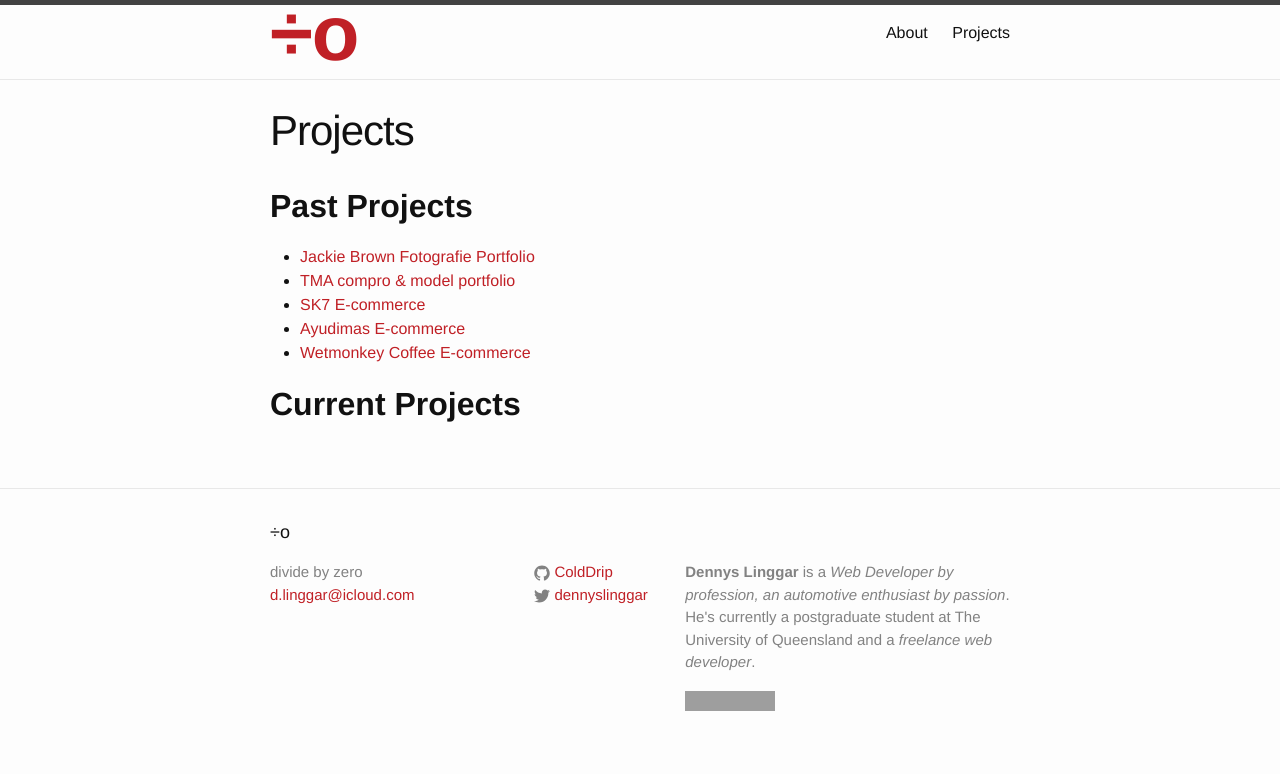
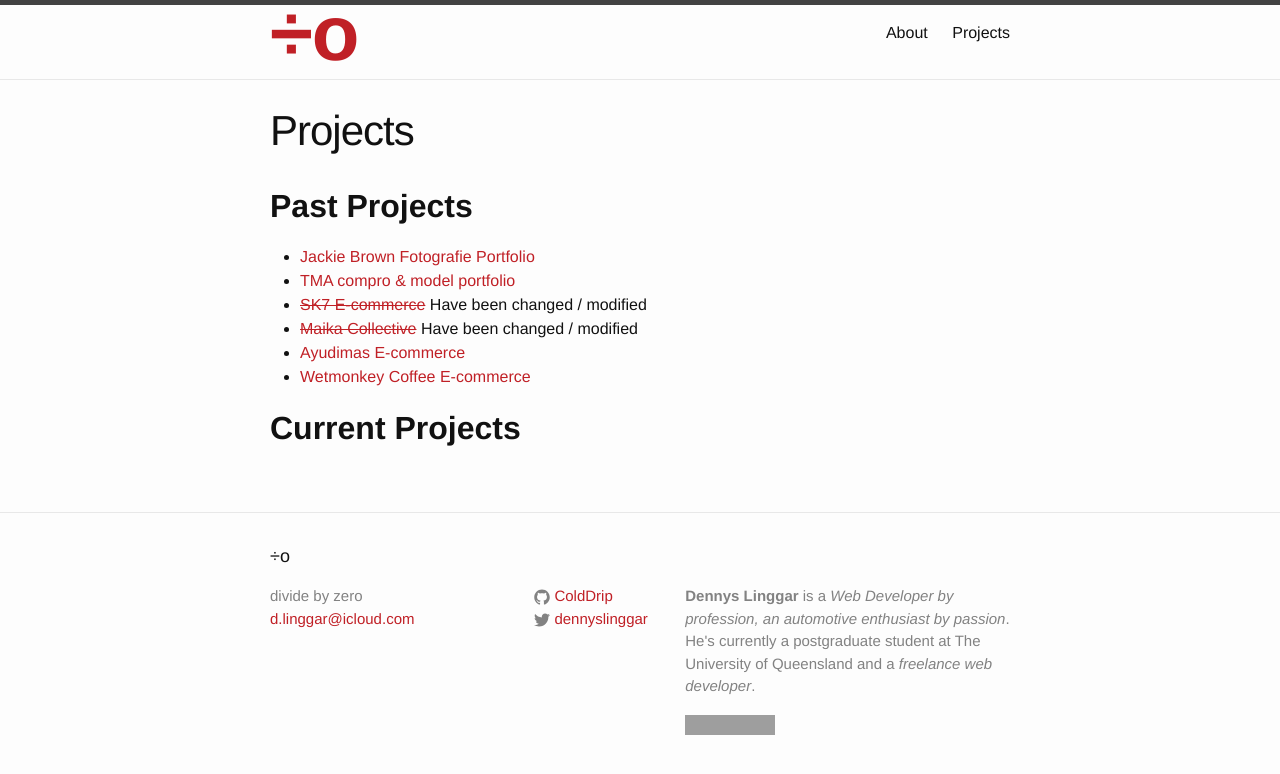
Before and after one commit to ColdDrip/ColdDrip.github.io, a Jekyll site: the page built from project.html, in a window 1280 px wide. Shown: the top 774 px of the page. Built offline with Jekyll 4.4.1, drawn with Linux system fonts in a browser that asks for light colours; grey boxes are pictures that could not be loaded.

Commit message:
project edit

```diff
--- a/project.html
+++ b/project.html
@@ -8,7 +8,8 @@ permalink: /projects/
 <ul>
   <li><a href="http://www.jackiebrownfotografie.com">Jackie Brown Fotografie Portfolio</a></li>
   <li><a href="http://topmodelagency.co.id">TMA compro & model portfolio</a></li>
-  <li><a href="http://www.sk7.co.id">SK7 E-commerce</a></li>
+  <li><a href="http://www.sk7.co.id"><del>SK7 E-commerce</del></a> Have been changed / modified</li>
+  <li><a href="http://www.maikacollective.com"><del>Maika Collective</del></a> Have been changed / modified</li>
   <li><a href="http://www.ayudimas.com">Ayudimas E-commerce</a></li>
   <li><a href="http://www.wetmonkeycoffee.com">Wetmonkey Coffee E-commerce</a></li>
 </ul>
```
